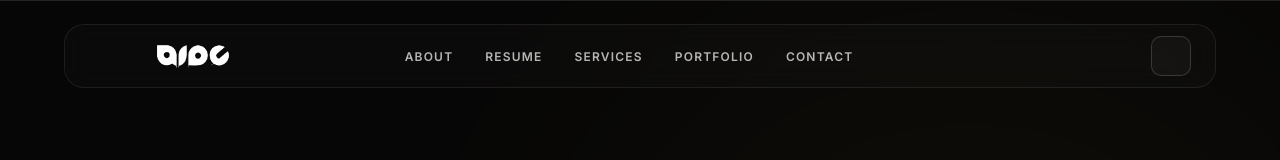
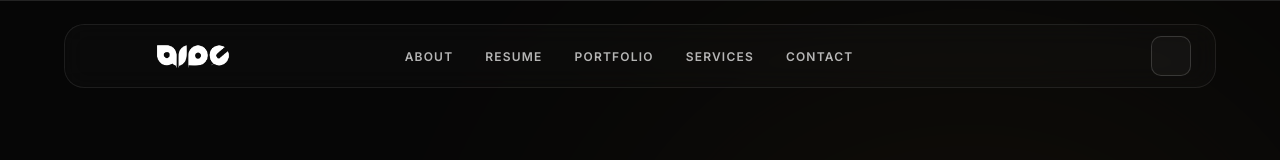
Before and after one commit to shrief232/amro-frontend, a Next.js app: page / in a window 1280 px wide. Shown: the top 160 px of the page. Built offline with nearby package versions, Linux system fonts and the light colour scheme; no server answers; some icons are missing.

Commit message:
Edit Paths And Moble Elements

```diff
--- a/src/app/page.tsx
+++ b/src/app/page.tsx
@@ -6,19 +6,40 @@ import Home2 from "../components/sections/Home2"
 import Skills1 from "../components/sections/Skills1"
 import Static1 from "../components/sections/Static1"
 import PortfolioSection from "../components/sections/protofolio-section"
+import { Box } from "@mui/material"
 
 export default function Home() {
-
 	return (
 		<>
 			<Layout headerStyle={1} footerStyle={1}>
-				<Home1 />
+				{/* 1. About Section */}
+				<Box id="about">
+					<Home1 />
+				</Box>
+
 				<Home2 />
-				<Static1 />
-				<PortfolioSection />
-				<Skills1 />
+
+				{/* 2. Services Section */}
+				<Box id="services">
+					<Static1 />
+				</Box>
+
+				{/* 3. Portfolio Section */}
+				<Box id="portfolio">
+					<PortfolioSection />
+				</Box>
+
+				{/* 4. Resume/Skills Section */}
+				<Box id="resume">
+					<Skills1 />
+				</Box>
+
 				<Brands1 />
-				<Contact1 />
+
+				{/* 5. Contact Section */}
+				<Box id="contact">
+					<Contact1 />
+				</Box>
 			</Layout>
 		</>
 	)
--- a/src/components/layout/header/Header1.tsx
+++ b/src/components/layout/header/Header1.tsx
@@ -63,11 +63,11 @@ export default function HeaderMuiUnified({
     const isInternalPage = pathname !== "/";
 
     const menuItems = [
-        { name: "About", href: isInternalPage ? "/#about" : "#about" },
-        { name: "Resume", href: isInternalPage ? "/#resume" : "#resume" },
-        { name: "Services", href: isInternalPage ? "/#services" : "#services" },
-        { name: "Portfolio", href: isInternalPage ? "/#portfolio" : "#portfolio" },
-        { name: "Contact", href: isInternalPage ? "/#contact" : "#contact" },
+        { name: "About", href: PATHS.about },
+        { name: "Resume", href: PATHS.resume },
+        { name: "Portfolio", href: PATHS.portfolio },
+        { name: "Services", href: PATHS.services },
+        { name: "Contact", href: PATHS.contact },
     ];
 
     const socialLinks = [
@@ -77,9 +77,10 @@ export default function HeaderMuiUnified({
     ];
 
     const handleScroll = (e: React.MouseEvent<HTMLAnchorElement, MouseEvent>, href: string) => {
-        if (href.startsWith("#") && pathname === "/") {
+        if (pathname === "/" && (href.startsWith("#") || href.startsWith("/#"))) {
             e.preventDefault();
-            const element = document.querySelector(href);
+            const targetId = href.replace("/", "");
+            const element = document.querySelector(targetId);
             if (element) {
                 element.scrollIntoView({
                     behavior: "smooth",
--- a/src/components/layout/layout.tsx
+++ b/src/components/layout/layout.tsx
@@ -90,7 +90,7 @@ export default function Layout({ breadcrumbTitle, children }: LayoutProps) {
                 style={{
                     width: "100%",
                     position: "relative",
-                    overflowX: "clip" // بدل hidden عشان الواترمارك يظهر
+                    overflowX: "clip"
                 }}
             >
                 {/* --- Global Vertical Watermark Start - Responsive --- */}
--- a/src/components/layout/mobileMenu.tsx
+++ b/src/components/layout/mobileMenu.tsx
@@ -19,17 +19,30 @@ const menuItemVariants = {
 	closed: { y: 20, opacity: 0 }
 };
 
-const menuItems = [
-	{ label: "Home", href: "/", icon: "solar:home-2-linear" },
-	{ label: "Services", href: "/services", icon: "solar:widget-linear" },
-	{ label: "Portfolio", href: "/work", icon: "solar:case-minimalistic-linear" },
-	{ label: "Pricing", href: "/pricing", icon: "solar:wad-of-money-linear" },
-	{ label: "Blog", href: "/blog-list", icon: "solar:notes-linear" },
-	{ label: "Contact", href: "/#contact", icon: "solar:phone-calling-linear" },
-];
-
 export default function MobileMenu({ isMobileMenu, handleMobileMenu }: any) {
 	const pathname = usePathname();
+	const isInternalPage = pathname !== "/";
+
+	const menuItems = [
+		{ label: "About", href: "/", icon: "solar:home-1-linear" },
+		{ label: "Resume", href: isInternalPage ? "/#resume" : "#resume", icon: "solar:notes-linear" },
+		{ label: "Services", href: isInternalPage ? "/#services" : "#services", icon: "solar:widget-linear" },
+		{ label: "Portfolio", href: isInternalPage ? "/#portfolio" : "#portfolio", icon: "solar:case-minimalistic-linear" },
+		{ label: "Contact", href: isInternalPage ? "/#contact" : "#contact", icon: "solar:phone-calling-linear" },
+	];
+
+	const handleLinkClick = (e: React.MouseEvent, href: string) => {
+		handleMobileMenu();
+
+		if (href.startsWith("#") && pathname === "/") {
+			e.preventDefault();
+			const targetId = href.replace("#", "");
+			const element = document.getElementById(targetId);
+			if (element) {
+				element.scrollIntoView({ behavior: "smooth", block: "start" });
+			}
+		}
+	};
 
 	return (
 		<Drawer
@@ -95,14 +108,14 @@ export default function MobileMenu({ isMobileMenu, handleMobileMenu }: any) {
 				<Box flex={1} overflow="auto" px={2} py={4} sx={{ zIndex: 1 }}>
 					<Stack spacing={1.5}>
 						{menuItems.map((item) => {
-							const isActive = item.href === "/" ? pathname === "/" : pathname.startsWith(item.href);
+							const isActive = item.href === "/" ? pathname === "/" : pathname === item.href;
 
 							return (
-								<Box key={item.href} variants={menuItemVariants} component={motion.div} whileTap={{ scale: 0.97 }}>
+								<Box key={item.label} variants={menuItemVariants} component={motion.div} whileTap={{ scale: 0.97 }}>
 									<Button
 										component={Link}
 										href={item.href}
-										onClick={handleMobileMenu}
+										onClick={(e) => handleLinkClick(e, item.href)}
 										fullWidth
 										startIcon={<Iconify icon={item.icon} width={22} />}
 										sx={{
@@ -137,8 +150,8 @@ export default function MobileMenu({ isMobileMenu, handleMobileMenu }: any) {
 					<Stack spacing={2}>
 						<Button
 							component={Link}
-							href="/#contact"
-							onClick={handleMobileMenu}
+							href={isInternalPage ? "/#contact" : "#contact"}
+							onClick={(e) => handleLinkClick(e, isInternalPage ? "/#contact" : "#contact")}
 							variant="contained"
 							fullWidth
 							size="large"
--- a/src/components/layout/offCanvas.tsx
+++ b/src/components/layout/offCanvas.tsx
@@ -11,7 +11,7 @@ interface OffCanvasProps {
     handleOffCanvas: () => void;
 }
 
-const goldColor = "#a67c32"; // اللون الذهبي الجديد
+const goldColor = "#a67c32";
 
 const containerVariants = {
     open: {
@@ -39,10 +39,10 @@ const SocialIconButton = styled(motion.a)(({ theme }) => ({
     border: "1px solid rgba(255,255,255,0.05)",
     transition: "all 0.3s ease",
     "&:hover": {
-        backgroundColor: goldColor, // تغيير هنا
+        backgroundColor: goldColor,
         color: "#fff",
-        borderColor: goldColor, // تغيير هنا
-        boxShadow: `0 8px 20px ${goldColor}4D`, // تغيير هنا مع شفافية
+        borderColor: goldColor,
+        boxShadow: `0 8px 20px ${goldColor}4D`,
     },
 }));
 
@@ -59,7 +59,7 @@ export default function OffCanvas({ isOffCanvas, handleOffCanvas }: OffCanvasPro
                     color: "#fff",
                     p: 0,
                     backgroundImage: "none",
-                    borderRight: `1px solid ${goldColor}1A`, // تغيير هنا (10% شفافية)
+                    borderRight: `1px solid ${goldColor}1A`,
                 },
             }}
         >
@@ -229,11 +229,11 @@ function ContactItem({ icon, label, value }: { icon: string; label: string; valu
                     width: 40,
                     height: 40,
                     borderRadius: "10px",
-                    backgroundColor: `${goldColor}0D`, // تغيير هنا (5% شفافية)
+                    backgroundColor: `${goldColor}0D`,
                     display: "flex",
                     alignItems: "center",
                     justifyContent: "center",
-                    color: goldColor, // تغيير هنا
+                    color: goldColor,
                 }}
             >
                 <Iconify icon={icon} width={20} />
```
Also changed, not shown: src/routes/paths.ts (line endings or trailing spaces).
